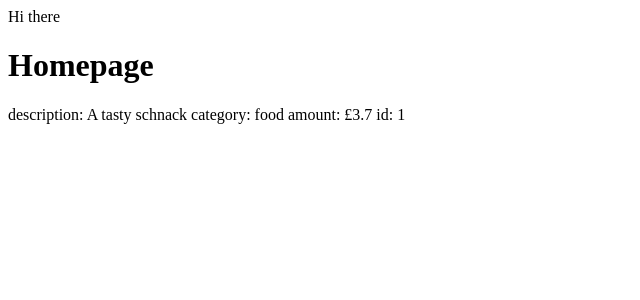
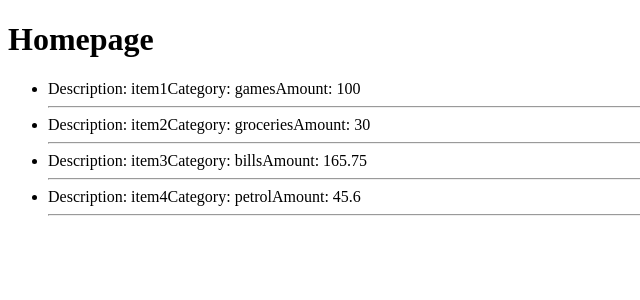
Before and after one commit to JThompson-scottlogic/budgeting-app, an Angular app: page / in a window 1280 px wide. Shown: the top 300 px of the page, without its empty margins (0-640 px from the left). Built offline with nearby package versions, Linux system fonts and the light colour scheme.

Commit message:
adds homepage component

```diff
--- a/src/app/app.component.html
+++ b/src/app/app.component.html
@@ -1,3 +1 @@
-<div>Hi there
-
-<app-title></app-title>
+<app-home-page></app-home-page>
--- a/src/app/app.module.ts
+++ b/src/app/app.module.ts
@@ -5,13 +5,15 @@ import { AppComponent } from './app.component';
 import { TitleComponent } from './title/title.component';
 import { HomepageNavigationComponent } from './homepage-navigation/homepage-navigation.component';
 import { RecentTransactionsComponent } from './recent-transactions/recent-transactions.component';
+import { HomePageComponent } from './home-page/home-page.component';
 
 @NgModule({
   declarations: [
     AppComponent,
     TitleComponent,
     HomepageNavigationComponent,
-    RecentTransactionsComponent
+    RecentTransactionsComponent,
+    HomePageComponent
   ],
   imports: [
     BrowserModule
--- /dev/null
+++ b/src/app/home-page/home-page.component.html
@@ -0,0 +1,3 @@
+<app-title></app-title>
+
+<app-recent-transactions></app-recent-transactions>
--- /dev/null
+++ b/src/app/home-page/home-page.component.ts
@@ -0,0 +1,15 @@
+import { Component, OnInit } from '@angular/core';
+
+@Component({
+  selector: 'app-home-page',
+  templateUrl: './home-page.component.html',
+  styleUrls: ['./home-page.component.css']
+})
+export class HomePageComponent implements OnInit {
+
+  constructor() { }
+
+  ngOnInit(): void {
+  }
+
+}
--- a/src/app/mockItems.ts
+++ b/src/app/mockItems.ts
@@ -1,6 +1,6 @@
 import { BudgetItem } from "./budgetItem";
 
-export const mockItems: BudgetItem[] = [
+export const MOCKITEMS: BudgetItem[] = [
     {description: 'item1', category:'games', amount: 100, id: 0 },
     {description: 'item2', category:'groceries', amount: 30, id: 1},
     {description: 'item3', category:'bills', amount: 165.75, id: 2},
--- a/src/app/recent-transactions/recent-transactions.component.html
+++ b/src/app/recent-transactions/recent-transactions.component.html
@@ -1 +1,8 @@
-<p>recent-transactions works!</p>
+<ul>
+    <li *ngFor='let item of mockItems'>
+        <span>Description: {{item.description}}</span>
+        <span>Category: {{item.category}}</span>
+        <span>Amount: {{item.amount}}</span>
+        <hr>
+    </li>
+</ul>
--- a/src/app/recent-transactions/recent-transactions.component.ts
+++ b/src/app/recent-transactions/recent-transactions.component.ts
@@ -1,4 +1,5 @@
 import { Component, OnInit } from '@angular/core';
+import { MOCKITEMS } from '../mockItems';
 
 @Component({
   selector: 'app-recent-transactions',
@@ -7,6 +8,8 @@ import { Component, OnInit } from '@angular/core';
 })
 export class RecentTransactionsComponent implements OnInit {
 
+  mockItems = MOCKITEMS;
+
   constructor() { }
 
   ngOnInit(): void {
--- a/src/app/title/title.component.html
+++ b/src/app/title/title.component.html
@@ -1,7 +1 @@
 <h1> {{title}} </h1>
-<div>
-    description: {{exampleBudgetItem.description}}
-    category: {{exampleBudgetItem.category}}
-    amount: £{{exampleBudgetItem.amount}}
-    id: {{exampleBudgetItem.id}}
-</div>
```
Also changed, not shown: src/app/home-page/home-page.component.css (added), 1 other file (tests, documents, lock files or other folders).
